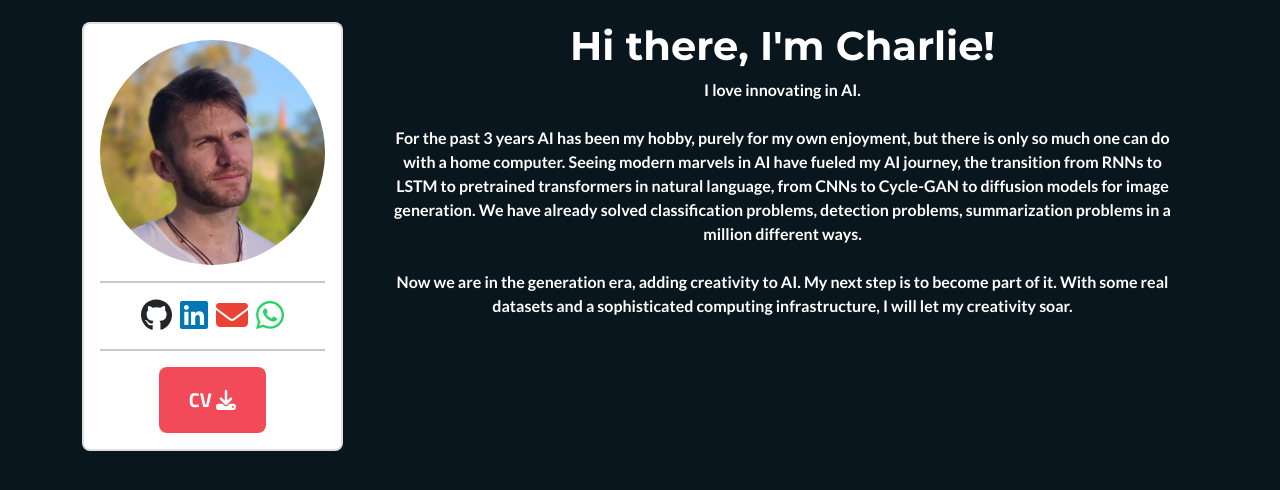
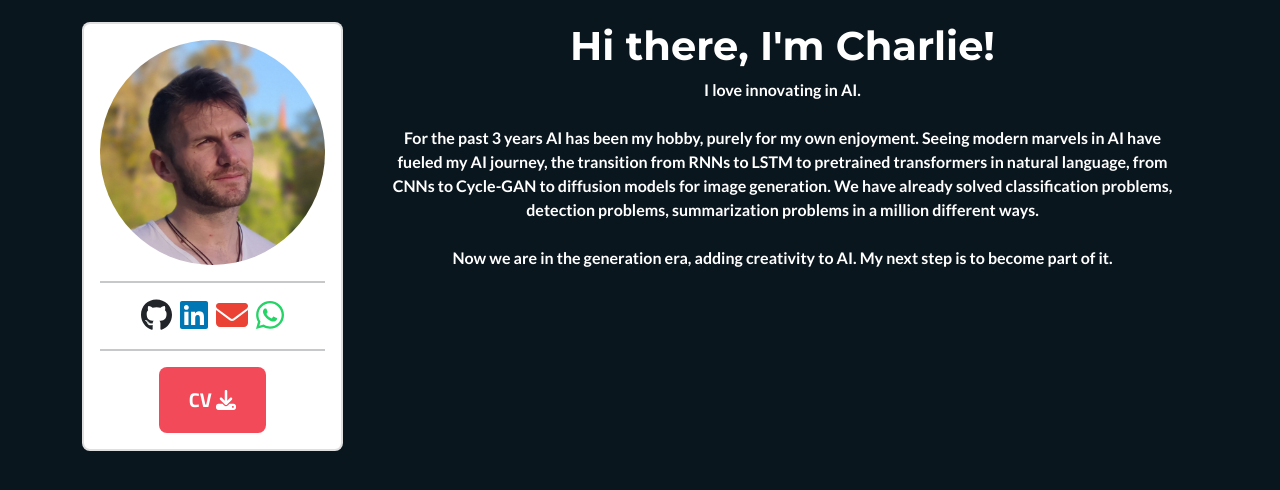
Before and after one commit to Charlie-Bell/Django-K8S, a Django app: page / in a window 1280 px wide. Shown: the part 106-596 px from the top of the page. Run offline with Django 3.2, Linux system fonts and the light colour scheme; some libraries are stand-ins or nearby versions.

Commit message:
Edited Text and Added CV

```diff
--- a/web/django_k8s/templates/contact.html
+++ b/web/django_k8s/templates/contact.html
@@ -20,7 +20,7 @@
                 <h1 class="text-white">Contact me</h1>
 
                 <p class="text-white">
-                    <b>Write me a little something something using the form below or directly to my e-mail address: <a href= "mailto: charlie.james.bell@gmail.com">charlie.james.bell@gmail.com</a>.</b>
+                    <b>Write me a little something using the form below or directly to my e-mail address: <a href= "mailto: charlie.james.bell@gmail.com">charlie.james.bell@gmail.com</a>.</b>
                 </p>
 
                 <form id="contactForm" name="sentMessage" novalidate="novalidate" method="post">
--- a/web/django_k8s/templates/index.html
+++ b/web/django_k8s/templates/index.html
@@ -25,7 +25,7 @@
                     </div>
                     <hr>
                     <div class="col">
-                        <a href={% static 'theme/assets/img/me.jpg' %} download>
+                        <a href={% static 'theme/assets/CV.pdf' %} download>
                             <button class="btn cb-bg-primary btn-xl text-white" id="downloadCV" type="download">CV <i class="fa fa-download fa-1x text-white"></i></button>
                         </a>
                     </div>
@@ -39,15 +39,13 @@
                 <p><b>
                     I love innovating in AI.
                     <br><br>
-                    For the past 3 years AI has been my hobby, purely for my own enjoyment, but there is only so much
-                    one can do with a home computer.
+                    For the past 3 years AI has been my hobby, purely for my own enjoyment.
                     Seeing modern marvels in AI have fueled my AI journey, the transition from RNNs to LSTM to pretrained transformers in natural language,
                     from CNNs to Cycle-GAN to diffusion models for image generation.
                     We have already solved classification problems, detection problems, summarization problems in a million different ways.
                     <br><br>
                     Now we are in the generation era, adding creativity to AI.
                     My next step is to become part of it.
-                    With some real datasets and a sophisticated computing infrastructure, I will let my creativity soar.
                 </b></p>
                 </div>
             </div>
--- a/web/django_k8s/templates/projects.html
+++ b/web/django_k8s/templates/projects.html
@@ -19,7 +19,7 @@
                     <b>
                         Here you will find links to example projects in my <a href="https://github.com/Charlie-Bell?tab=repositories">GitHub</a> repositories to demonstrate how I operate.
                         These are samples of the kind of thing I get up to for fun!
-                        To find out more about what I have experience with, simply contact me, I don't bite.
+                        To find out more about what I have experience with, simply contact me.
                     </b>
                 </p>
             </div>
```
